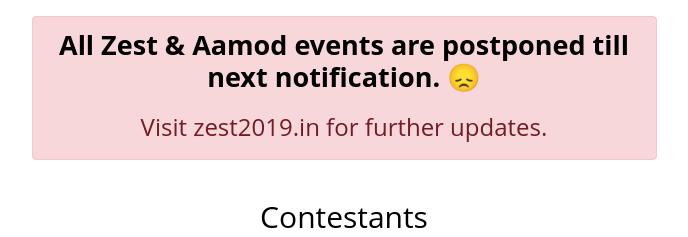
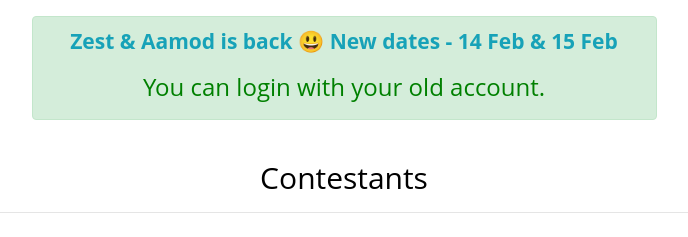
Before and after one commit to Bugswriter/zest-website, a Flask app: page /admin/contestants in a window 1280 px wide. Shown: the part 62-299 px from the top of the page, without its empty margins (296-984 px from the left). Run offline with Flask 2, Linux system fonts and the light colour scheme; the visitor is signed in with stand-in values (Sample User, id 1); data comes from the database, SQL or seed files in the repository; data that the repository does not hold is empty; some libraries are stand-ins or nearby versions; some web fonts are replaced.

Commit message:
new dates

```diff
--- a/zestpkg/static/css/custom.css
+++ b/zestpkg/static/css/custom.css
@@ -40,6 +40,7 @@ h6{
 
 #seriousnote{
 	font-size: 30px;
+	color: green;
 }
 
 #mainheader h2{
--- a/zestpkg/templates/layout.html
+++ b/zestpkg/templates/layout.html
@@ -105,9 +105,9 @@
     </div>
     <div class="container-fluid">
     <div class="row justify-content-center text- animated flipInX">
-        <div id="seriousnote" class="col-md-6 mt-3 text-center animated bounce infinite slower alert alert-danger" role="alert">
-          <h3><b>All Zest & Aamod events are postponed till next notification. 😞 </b></h3>
-          <small>Visit zest2019.in for further updates.</small>
+        <div id="seriousnote" class="col-md-6 mt-3 text-center animated bounce infinite slower alert alert-success" role="alert">
+          <h5 class="text-info"><b>Zest & Aamod is back 😃 New dates - 14 Feb & 15 Feb</b></h5>
+          <small>You can login with your old account.</small>
         </div>
     </div>
     <div class="row justify-content-center">
```
